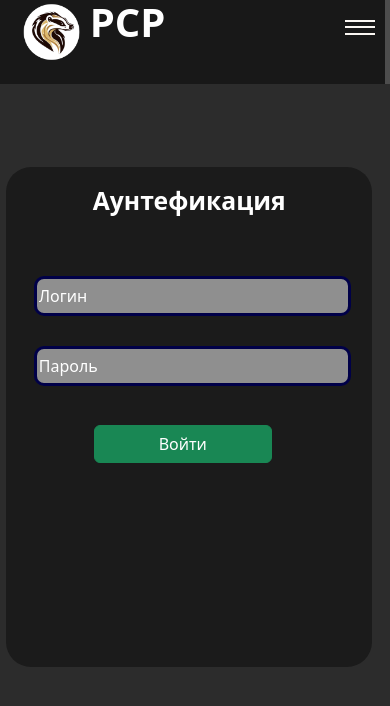
After one commit to 3Dima10/pcp, a Django app: page /login/ in a window 390 px wide. The commit adds this page. Shown: the top 706 px of the page. Run offline with Django 5.2, Linux system fonts and the light colour scheme; some libraries are stand-ins or nearby versions.

Commit message:
Add files via upload

```diff
--- a/main/forms.py
+++ b/main/forms.py
@@ -4,7 +4,12 @@ from django.core.exceptions import ValidationError
 from django.contrib.auth.forms import UserCreationForm
 from django.contrib.auth.models import User
 
+from django.contrib.auth.forms import AuthenticationForm
+
 from .models import *
+
+# from .models import Aweitr
+from django.forms import ModelForm, TextInput, DateTimeInput, Textarea
 
 
 class RegisterUserForm(UserCreationForm):
@@ -38,3 +43,46 @@ class RegisterUserForm(UserCreationForm):
     class Meta:
         model = User
         fields = ('username', 'password1', 'password2')
+
+
+class LoginUserForm(AuthenticationForm):
+    username = forms.CharField(
+        label="Логин",
+        widget=forms.TextInput(
+            attrs={"class": "form-input", "id": "form-input1", "placeholder": "Логин"}
+        ),
+    )
+    password = forms.CharField(
+        label="Пароль",
+        widget=forms.PasswordInput(
+            attrs={"class": "form-input", "id": "form-input2", "placeholder": "Пароль"}
+        ),
+    )
+
+    class Meta:
+        model = User
+        fields = ("username", "password1")
+
+
+class Ahop(ModelForm):
+    class Meta:
+        model = Dolw
+        fields = ["title", "app", "foto", "ted"]
+
+        widgets = {
+            "title": TextInput(
+                attrs={"class": "form-control", "placeholder": "Название Приложения"},
+            ),
+            "app": TextInput(
+                attrs={"class": "form-control", "placeholder": "Сылка на приложение"},
+            ),
+            "foto": TextInput(
+                attrs={"class": "form-control", "placeholder": "Фото приложения"},
+            ),
+            "ted": TextInput(
+                attrs={
+                    "class": "form-control",
+                    "placeholder": "Платформа",
+                },
+            ),
+        }
--- a/main/static/main/css/main.css
+++ b/main/static/main/css/main.css
@@ -117,6 +117,10 @@ a {
     color: #c34040;
     text-decoration: none;
     transform: scale(1.05);
+}
+
+#exit{
+    margin-bottom: 25%;
 }
 
 /* Styles for larger screens */
--- a/main/templates/main/lod.html
+++ b/main/templates/main/lod.html
@@ -11,10 +11,19 @@
     <link rel="stylesheet" href="https://cdn.jsdelivr.net/npm/bootstrap@5.3.2/dist/css/bootstrap.min.css">
     <link rel="stylesheet" href="https://use.fontawesome.com/releases/v5.8.2/css/all.css">
     <link rel="stylesheet" href="{% static 'main/css/main.css' %}">
+    <link rel='stylesheet'
+        href='https://cdn-uicons.flaticon.com/2.1.0/uicons-regular-straight/css/uicons-regular-straight.css'>
+    <link rel='stylesheet' href='https://cdn-uicons.flaticon.com/2.1.0/uicons-solid-rounded/css/uicons-solid-rounded.css'>
     {% block style %}{% endblock %}
     <title>{% block title %}{% endblock %}</title>
 </head>
 <body>
+    <style>
+        #exit{
+            margin-bottom: 25%;
+        }
+
+    </style>
     <!-- <style>
         .fithers {
             float: left;
@@ -91,17 +100,27 @@
             <a href="{% url 'cot' %}">
                 <li><i class="fas fa-phone"></i> Контакты</li>
             </a>
-
             <a href="{% url 'create' %}"><li><button class="btn btn-info"><i class="fas fa-plus-circle"></i> Добавить запись</button></li></a>
-            <div class="span-avo"><a href="{%url 'register' %} " id="a-reg">Регистрация</a> | <a href="#" class="btn btn-primary">Войти</a></div>
-
+            {% if request.user.is_authenticated %}
+            <style>
+                #a-reg{
+                    color: aqua;
+                }
+            </style>
+                <div class="span-avo">
+                    <a href="{%url 'login' %}" id="a-reg"><i class="fi fi-rs-exit-alt"></i> Выход</a>
+                </div>
+            {% else %}
+                <div class="span-avo"><a href="{%url 'register' %} " id="a-reg">Регистрация</a> | <a href="{%url 'login' %}" class="btn btn-primary">Войти</a></div>
+            {% endif %}
         </ul>
         <div class="burger">
             <span></span>
         </div>
     </aside>
-    <main>  {% block body %}
-            {% endblock %}
+    <main>
+        {% block body %}
+        {% endblock %}
     </main>
 
     <script>
--- /dev/null
+++ b/main/templates/main/logo.html
@@ -0,0 +1,107 @@
+{% extends 'main/lod.html'%}
+{% load static %}
+
+{% block title %}Вход{% endblock %}
+
+
+
+{% block body %}
+<style>
+    .fithers {
+        display: flex;
+        align-items: center;
+        justify-content: center;
+        margin-top: 10%;
+    }
+
+    .rew {
+        height: 400px;
+        background-color: #1B1B1B;
+        width: 50%;
+        border-radius: 25px;
+    }
+
+    h2 {
+        color: rgb(255, 255, 255);
+        margin-left: 0%;
+        margin-top: 5%;
+        font-weight: bolder;
+    }
+
+    .fora {
+        margin-top: 15%;
+        margin-left: 15%;
+    }
+
+    .form-input {
+        margin-top: 5%;
+        margin-left: -99%;
+        border-radius: 10px;
+        background-color: #8F8F8F;
+        border: 3px solid rgb(0, 0, 72);
+        width: 80%;
+        height: 40px;
+    }
+
+    .form-input::placeholder {
+        color: rgb(255, 255, 255);
+    }
+
+    #reg {
+        margin-top: 5%;
+        margin-left: -7%;
+        float: left;
+    }
+
+    @media (max-width: 450px) {
+        .rew {
+            margin-top: 15%;
+            height: 500px;
+            margin-left: -32%;
+            background-color: #1B1B1B;
+            width: 125%;
+            border-radius: 25px;
+        }
+
+        #reg {
+            margin-top: 9%;
+            float: left;
+            margin-left: -35%;
+            width: 84%;
+        }
+        .form-input {
+            margin-top: 5%;
+            margin-left: -77%;
+            border-radius: 10px;
+            background-color: #8F8F8F;
+            border: 3px solid rgb(0, 0, 72);
+            width: 150%;
+            height: 40px;
+        }
+        form{
+            width: 68%;
+        }
+        /* .fithers p {
+            font-weight: 400;
+            margin: 20px auto;
+
+        } */
+    }
+</style>
+<div class="fithers">
+    <div class="rew">
+        <h2>Аунтефикация</h2>
+        <form method="post">
+                {% csrf_token %}
+            <div class="fora">
+                {% for f in form %}
+                <p>{{ f }}</p>
+
+                <div class="form-error">{{ f.errors }}</div>
+                {% endfor %}
+                <button class="btn btn-success" id="reg" type="submit">Войти</button>
+            </div>
+        </form>
+    </div>
+</div>
+{%endblock%}
--- a/main/urls.py
+++ b/main/urls.py
@@ -7,4 +7,7 @@ urlpatterns = [
     path("cot", views.cot, name="cot"),
     path("love", views.love, name="love"),
     path("register/", views.RegisterUser.as_view(), name="register"),
+    path("login/", views.LoginUser.as_view(), name="login"),
+    path("creat", views.create, name="creat"),
+    # path("user/profile/<str:username>/", views.index2, name="user_profile"),
 ]
--- a/main/views.py
+++ b/main/views.py
@@ -3,6 +3,10 @@ from .models import Dolw
 from django.views.generic import CreateView
 from .forms import *
 from django.urls import reverse_lazy
+from django.contrib.auth.views import LoginView
+from django.contrib.auth.models import User
+from django.contrib.auth.decorators import login_required
+from django.views.generic import DetailView
 
 # from django.http import HttpResponse
 # Create your views here.
@@ -18,11 +22,13 @@ def index(request):
     #             "age": 19
     #         },}
     data = Dolw.objects.order_by()
-    return render(request, "main/hom.html", {"data": data})
+    username = request.user.username
+    return render(request, "main/hom.html", {"data": data, "username": username})
 
-
+@login_required
 def index2(request):
-    return render(request, "main/index2.html")
+    username = request.user.username
+    return render(request, "main/index2.html", {"username": username})
 
 
 def cot(request):
@@ -40,5 +46,40 @@ class RegisterUser(CreateView):
         context = super().get_context_data(**kwargs)
         # c_def = self.get_user_context(title="Регистрацыя")
 
+        return dict(list(context.items()))
 
+
+class LoginUser(LoginView):
+    form_class = LoginUserForm
+    template_name = "main/logo.html"
+
+    def get_context_data(self, *, object_list=None, **kwargs):
+        context = super().get_context_data(**kwargs)
+        # c_def = self.get_user_context(titlt = "Авторизацыя")
         return dict(list(context.items()))
+
+
+# class proga(DetailView):
+#     model = Dolw
+#     template_name = "main/proga.html"
+#     context_object_name = "post"
+
+
+def create(request):
+    error = ""
+    if request.method == "POST":
+        form = Ahop(request.POST)
+
+        if form.is_valid():
+            form.save()
+            return redirect("home")
+        else:
+            error = "Форма была не верной"
+
+    form = Ahop()
+
+    date = {
+        "form": form,
+        "error": error,
+    }
+    return render(request, "main/proga.html", date)
--- a/pcp/settings.py
+++ b/pcp/settings.py
@@ -129,3 +129,5 @@ STATICFILES_DIRS = [
 # https://docs.djangoproject.com/en/5.0/ref/settings/#default-auto-field
 
 DEFAULT_AUTO_FIELD = "django.db.models.BigAutoField"
+
+LOGIN_REDIRECT_URL = "/"
```
Also changed, not shown: main/templates/main/hom.html (+43 -1 lines), main/templates/main/index2.html (+18 -3 lines), main/templates/main/proga.html (added, +53 -0 lines), main/static/main/img/login.png (added).
